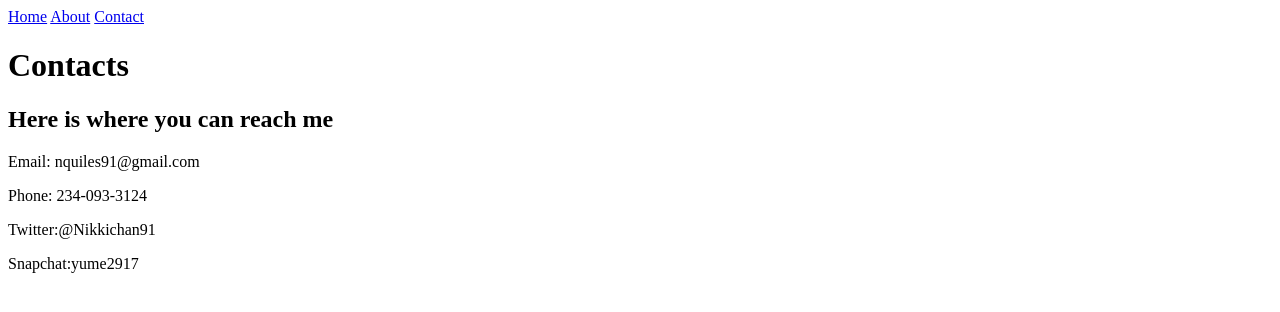
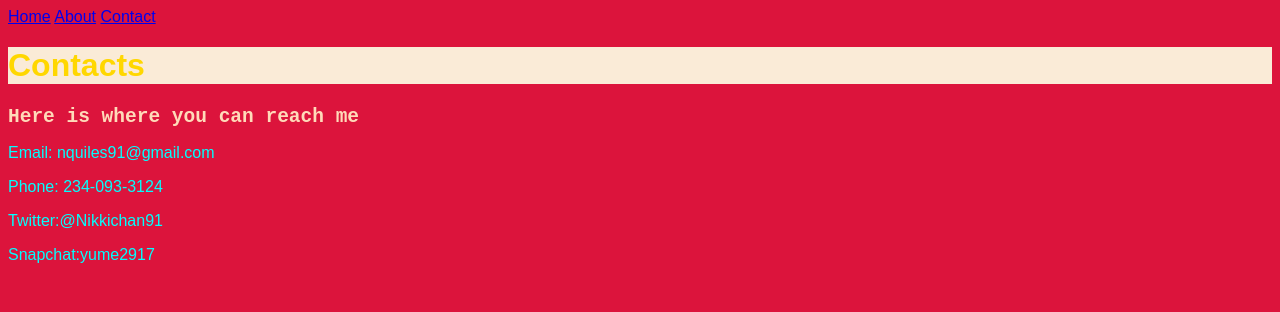
Before and after one commit to Nikkichan289/MMP240-Assignment1, a plain HTML site: page Assignment1/Contact.html in a window 1280 px wide. Drawn offline with Linux system fonts and the light colour scheme.

Commit message:
Add files via upload

```diff
--- a/Assignment1/Contact.html
+++ b/Assignment1/Contact.html
@@ -1,4 +1,6 @@
-<html><head>
+<html>
+    <head>
+        <link href="styles.css" rel="stylesheet" type="text/css"/>
 <title>Assignment 1</title>
 </head>
 <body>
--- /dev/null
+++ b/Assignment1/styles.css
@@ -0,0 +1,4 @@
+body{font-family: fantasy; background-color: crimson; text-decoration-color: mediumpurple}
+h1{color: gold; background-color: antiquewhite}
+p{color: aqua; font-family: sans-serif}
+h2{color: peachpuff; font-family: monospace}
```
Also changed, not shown: Assignment1/About.html (+1 -0 lines), Assignment1/Index2.html (+13 -0 lines).
